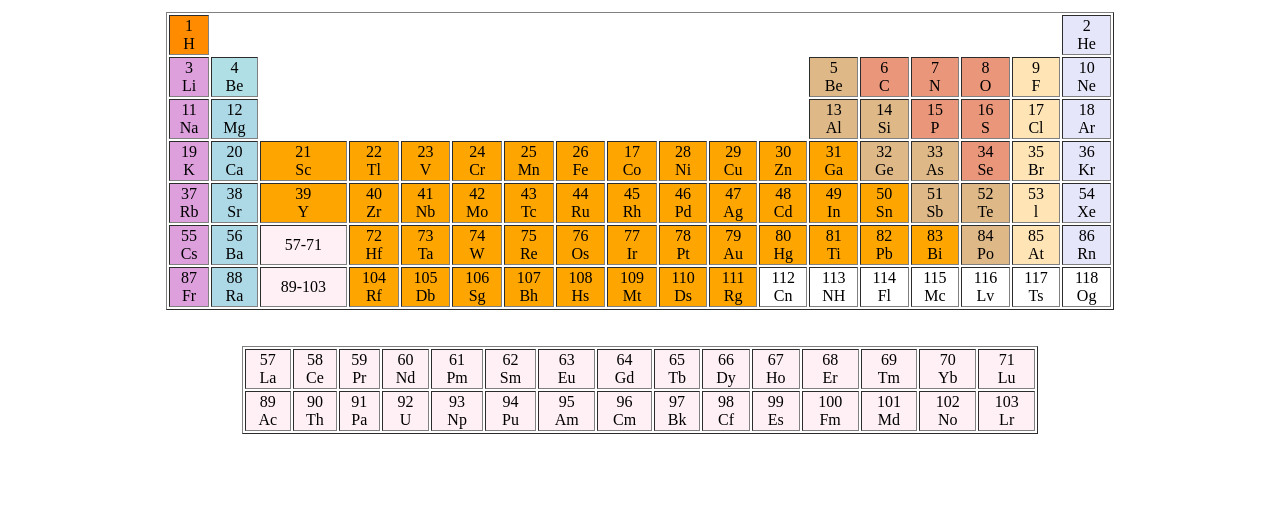
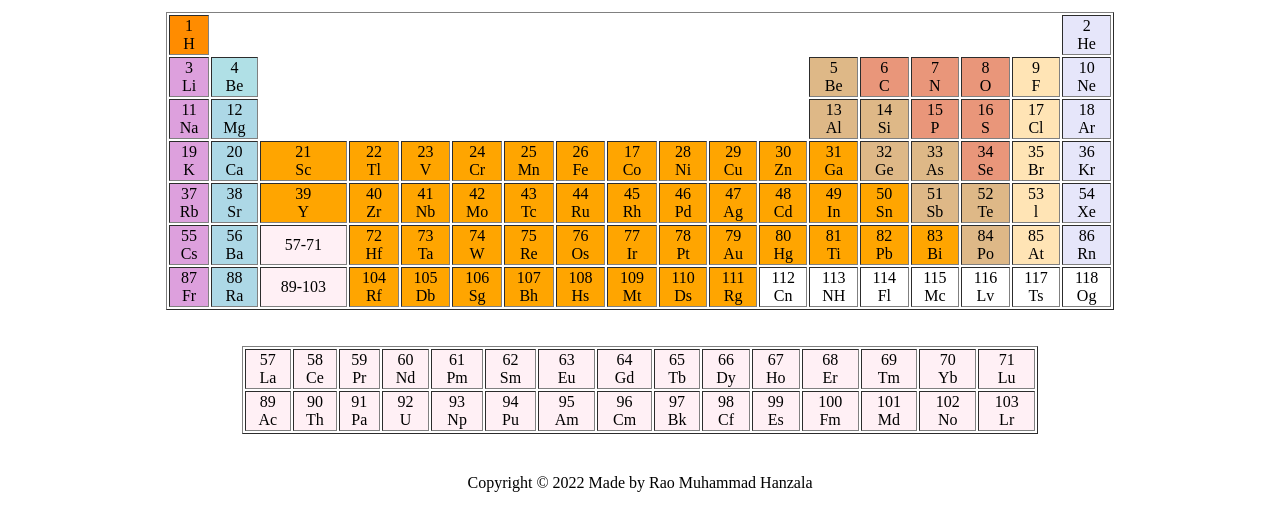
Before and after one commit to raohanzala/Periodic-table, a plain HTML site: page index.html in a window 1280 px wide. Shown: the part 113-644 px from the top of the page. Drawn offline with Linux system fonts and the light colour scheme.

Commit message:
Add files via upload

```diff
--- a/index.html
+++ b/index.html
@@ -173,6 +173,10 @@
 	<td bgcolor="LavenderBlush">103<br> Lr</td>
 </tr>
 </table>
+
+<footer style="margin-top: 40px;">
+	<p>Copyright © 2022 Made by Rao Muhammad Hanzala</p>
+</footer>
 </center>
 
 
```
